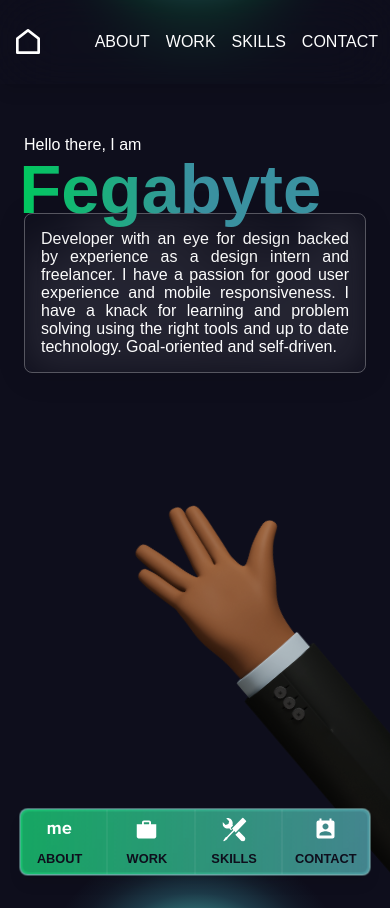
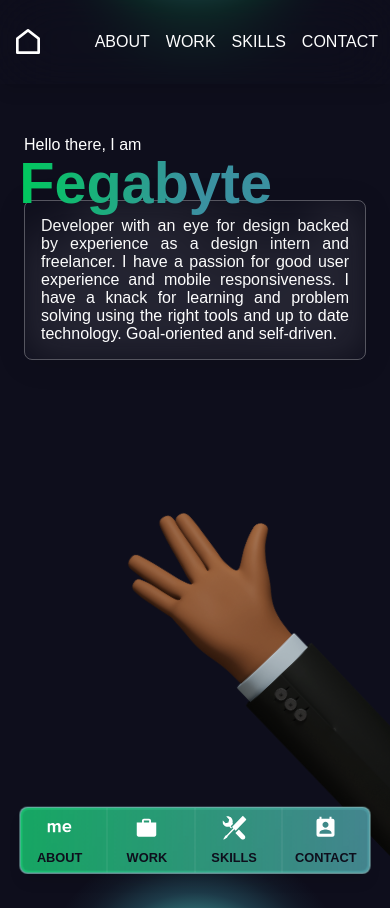
Before and after one commit to Christianey/portfolio, a Next.js app: page / in a window 390 px wide. Built offline with nearby package versions, Linux system fonts and the light colour scheme; a web font is replaced by a local one.

Commit message:
fixed font size responsiveness

```diff
--- a/components/Hero/index.jsx
+++ b/components/Hero/index.jsx
@@ -30,7 +30,7 @@ const Hero = () => {
               "-webkit-text-fill-color": "transparent",
             },
           }}
-          fontSize={["4.3rem", "6rem", "8rem", "10rem"]}
+          fontSize={["3.6rem", "6rem", "8rem", "9.5rem"]}
           ml={["-.3rem", "-0.5rem", "-1rem", "-1rem"]}
           pos={"relative"}
           zIndex={7}
--- a/pages/Hand.module.css
+++ b/pages/Hand.module.css
@@ -1,28 +1,38 @@
 .hand {
-  animation: hand 2s linear 2s infinite alternate;
+  /* opacity: 0; */
+  transform: rotate(325deg);
+  animation: hand 2s forwards 2s infinite alternate;
   will-change: transform;
   backface-visibility: hidden;
+  transition: opacity 0.3s;
 }
 
 .floating {
-  animation: floating-nav 2s linear 2s infinite alternate;
+  /* opacity: 0; */
+  transform: translate(-50%, 10px);
+  animation: floating-nav 2s forwards 2s infinite alternate;
   will-change: transform;
   backface-visibility: hidden;
+  transition: opacity 0.3s;
 }
 
 @keyframes hand {
   from {
+    /* opacity: 0; */
     transform: rotate(325deg);
   }
   to {
+    /* opacity: 1; */
     transform: rotate(305deg);
   }
 }
 @keyframes floating-nav {
   from {
+    /* opacity: 0; */
     transform: translate(-50%, 10px);
   }
   to {
+    /* opacity: 1; */
     transform: translate(-50%, 0);
   }
 }
```
